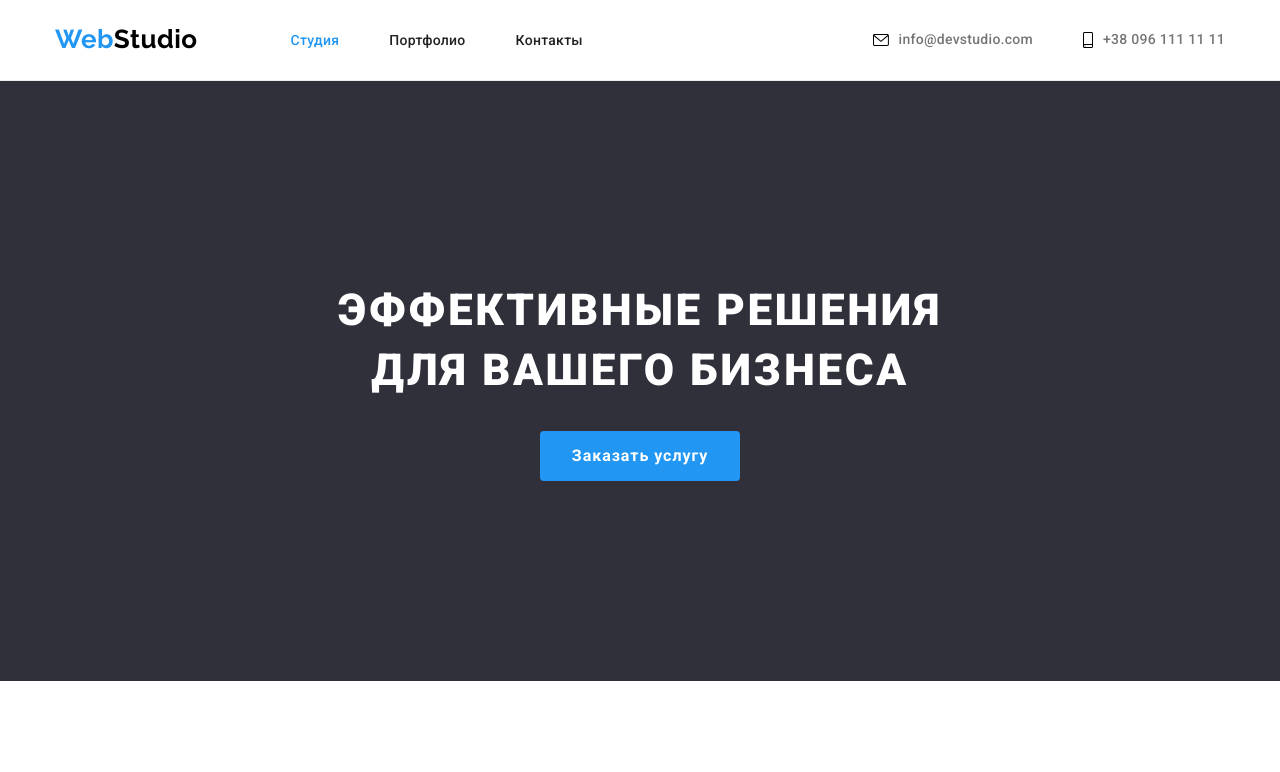
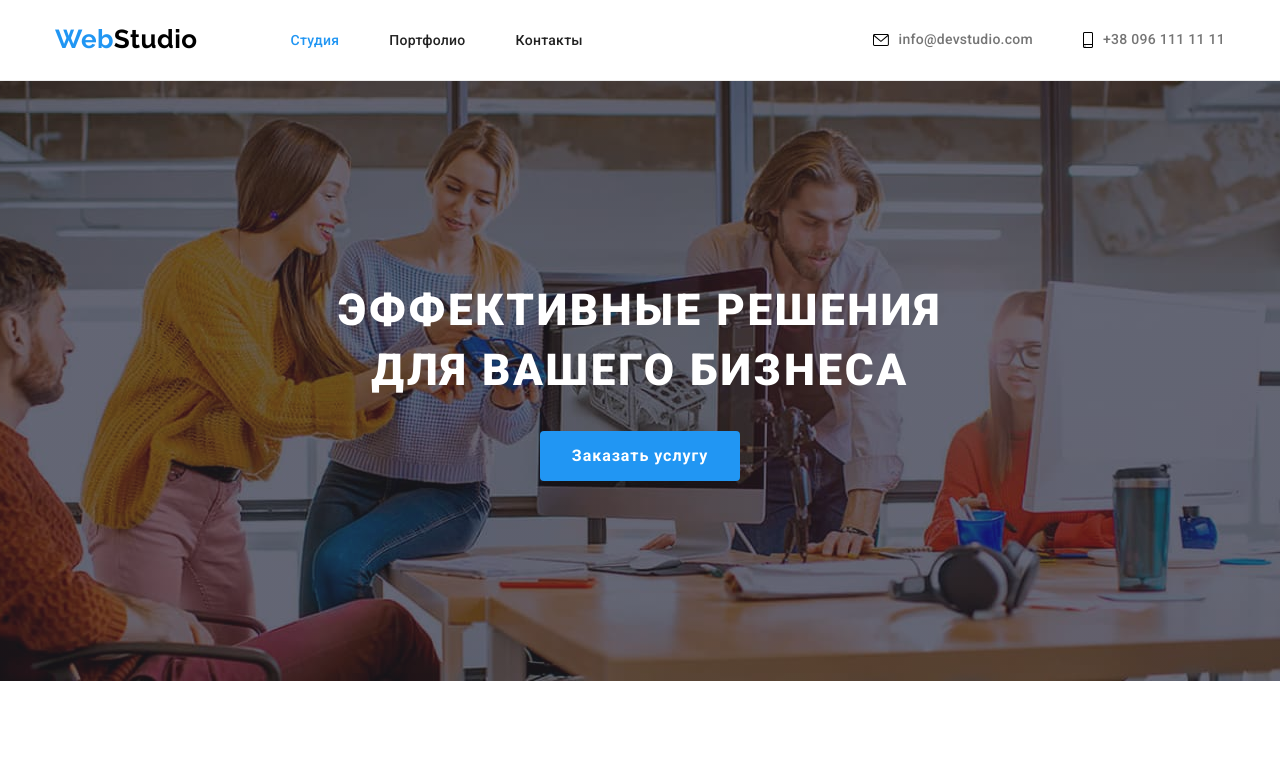
Before and after one commit to sergey-lateralus/goit-markup-hw-04, a plain HTML site: page index.html in a window 1280 px wide. Shown: the top 772 px of the page. Drawn offline with nearby package versions, Linux system fonts and the light colour scheme.

Commit message:
Добавляет фон у героя

```diff
--- a/css/styles.css
+++ b/css/styles.css
@@ -153,11 +153,22 @@ ul {
 
 /* Герой */
 .hero {
+  max-width: 1600px;
+  height: 600px;
+  margin-left: auto;
+  margin-right: auto;
   padding-top: 200px;
   padding-bottom: 200px;
 
-  background-color: var(--footer-background-color);
-
+  background-color: #c4c4c4;
+  background-image: linear-gradient(
+      rgba(47, 48, 58, 0.4),
+      rgba(47, 48, 58, 0.4)
+    ),
+    url(../images/herobg.jpg);
+  background-position: center;
+  background-repeat: no-repeat;
+  background-size: cover;
   text-align: center;
 }
 
```
